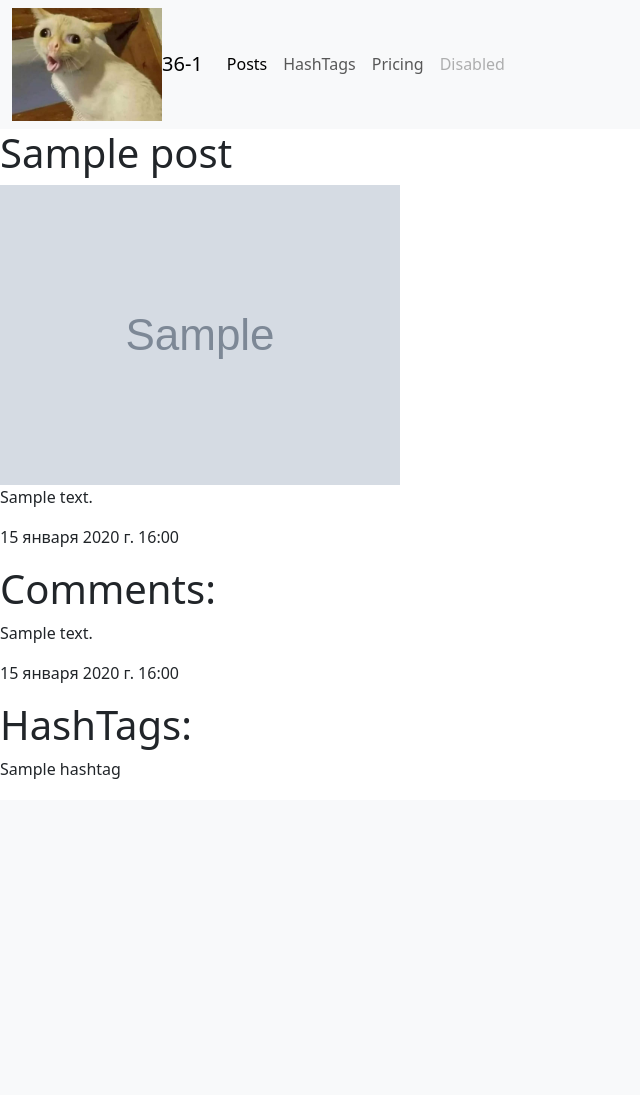
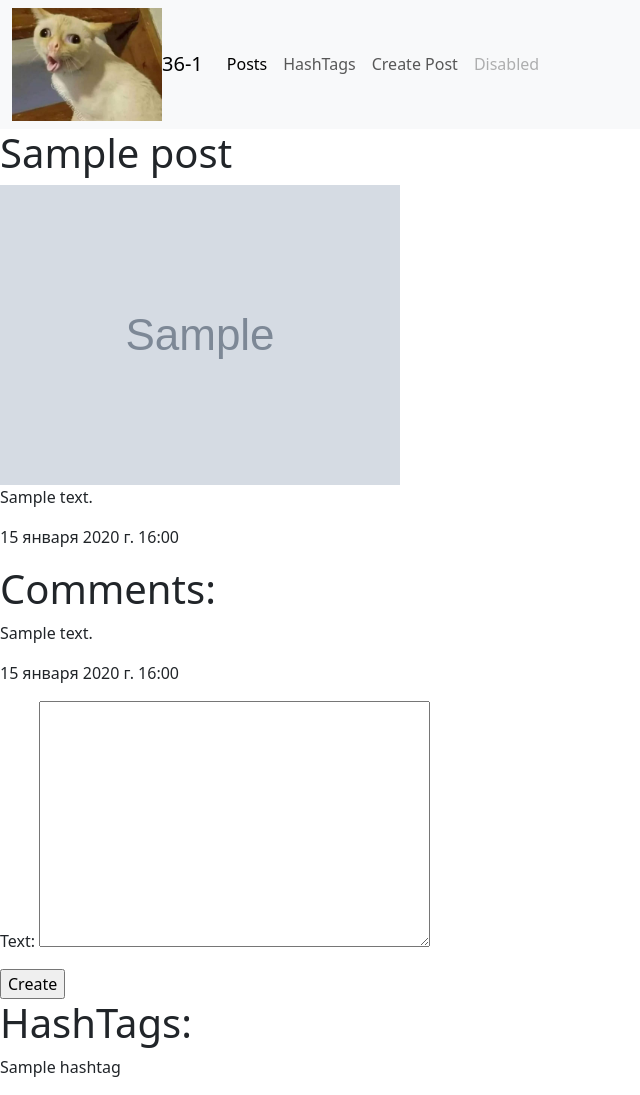
Before and after one commit to EsenbekM/36-1, a Django app: page /posts/1/ in a window 1280 px wide. Shown: the whole page, without its empty margins (0-640 px from the left). Before the commit the page ends 779 px from the top, so only its background shows below. Run offline with Django 4.2, Linux system fonts and the light colour scheme; tables that the repository leaves empty hold one stand-in row (values such as "Sample post"); grey boxes marked "Sample" are stand-in pictures.

Commit message:
lesson 5

```diff
--- a/blog/urls.py
+++ b/blog/urls.py
@@ -4,7 +4,7 @@ from django.conf import settings
 from django.conf.urls.static import static
 
 from post.views import hello_view, main_page_view, \
-    post_list_view, post_detail_view, hashtags_list_view
+    post_list_view, post_detail_view, hashtags_list_view, post_create_view, comment_create_view
 
 
 urlpatterns = [
@@ -12,8 +12,10 @@ urlpatterns = [
 
     path('', main_page_view),
     path('hello/', hello_view),
-    path('posts/', post_list_view),
-    path('posts/<int:post_id>/', post_detail_view),
+    path('posts/', post_list_view, name='posts_list'),
+    path('posts/<int:post_id>/', post_detail_view, name='post_detail'),
+    path('posts/create/', post_create_view),
+    path('posts/<int:post_id>/comment/', comment_create_view, name='comment_create'),
 
     path('hashtags/', hashtags_list_view),
 ]
--- /dev/null
+++ b/post/forms.py
@@ -0,0 +1,71 @@
+from django import forms
+
+from post.models import Post, Comment
+
+
+class PostCreateForm(forms.Form):
+    photo = forms.ImageField(
+        required=False,
+        label="Фото",
+    )
+    title = forms.CharField(
+        max_length=10,
+        label="Название",
+    )
+    content = forms.CharField(
+        required=False,
+        label="Контент",
+        widget=forms.Textarea
+    )
+
+    def clean_title(self):
+        title = self.cleaned_data['title']
+        if len(title) > 10:
+            raise forms.ValidationError("Длина превышает 10 символов")
+        return title
+
+    def clean(self):
+        cleaned_data = super().clean()
+        title = cleaned_data.get('title')
+        content = cleaned_data.get('content')
+
+        if title == content:
+            raise forms.ValidationError("Заголовок и контент совпадают")
+
+        return cleaned_data
+
+
+class PostCreateForm2(forms.ModelForm):
+    class Meta:
+        model = Post
+        fields = ('photo', 'title', 'content', 'hashtags')
+        labels = {
+            'photo': 'Фото',
+            'title': 'Название',
+            'content': 'Контент',
+        }
+
+    def clean_title(self):
+        title = self.cleaned_data['title']
+        if len(title) > 10:
+            raise forms.ValidationError("Длина превышает 10 символов")
+        return title
+
+    def clean(self):
+        cleaned_data = super().clean()
+        title = cleaned_data.get('title')
+        content = cleaned_data.get('content')
+
+        if title == content:
+            raise forms.ValidationError("Заголовок и контент совпадают")
+
+        return cleaned_data
+
+
+class CommentCreateForm(forms.ModelForm):
+    class Meta:
+        model = Comment
+        fields = ('text', )
+        labels = {
+            'content': 'Контент',
+        }
--- a/post/views.py
+++ b/post/views.py
@@ -22,13 +22,13 @@ status code - код состояния, который будет возвра
 render - функция, которая отображает шаблон и возвращает ответ.
 
 QuerySet - набор объектов, полученных в результате запроса к базе данных.
-
 '''
 
-from django.shortcuts import render
+from django.shortcuts import render, redirect
 from django.http import HttpResponse
 
 from post.models import HashTag, Post, Comment
+from post.forms import PostCreateForm, PostCreateForm2, CommentCreateForm
 
 
 def hello_view(request):
@@ -59,6 +59,7 @@ def post_list_view(request):
 
 def post_detail_view(request, post_id):
     if request.method == 'GET':
+        form = CommentCreateForm()
         try:
             post = Post.objects.get(id=post_id) # Post
         except Post.DoesNotExist:
@@ -70,12 +71,22 @@ def post_detail_view(request, post_id):
         return render(
             request,
             'post/detail.html',
-            context={'post': post}
+            context={'post': post, 'comment_form': form}
         )
+
+def comment_create_view(request, post_id):
+    if request.method == 'POST':
+        form = CommentCreateForm(request.POST)
+
+        if form.is_valid():
+            comment = form.save(commit=False)
+            comment.post_id = post_id
+            comment.save()
+
+        return redirect('post_detail', post_id=post_id)
 
 # comment.post - объект поста
 # post.comments - QuerySet всех комментариев поста
-
 
 def hashtags_list_view(request):
     if request.method == 'GET':
@@ -86,3 +97,34 @@ def hashtags_list_view(request):
             'hashtags/list.html',
             {"hashtags": hashtags}
         )
+
+
+def post_create_view(request):
+    if request.method == 'GET':
+        context = {
+            'form': PostCreateForm2()
+        }
+
+        return render(
+            request,
+            'post/create.html',
+            context=context
+        )
+
+    elif request.method == 'POST':
+        form = PostCreateForm2(request.POST, request.FILES)
+
+        if form.is_valid():
+            # Post.objects.create(**form.cleaned_data)
+            form.save()
+            return redirect('posts_list')
+
+        context = {
+            'form': form
+        }
+
+        return render(
+            request,
+            'post/create.html',
+            context=context
+        )
--- a/templates/index.html
+++ b/templates/index.html
@@ -21,7 +21,7 @@
             <div class="navbar-nav">
               <a class="nav-link active" aria-current="page" href="/posts/">Posts</a>
               <a class="nav-link" href="/hashtags/">HashTags</a>
-              <a class="nav-link" href="#">Pricing</a>
+              <a class="nav-link" href="/posts/create/">Create Post</a>
               <a class="nav-link disabled" href="#" tabindex="-1" aria-disabled="true">Disabled</a>
             </div>
           </div>
--- a/templates/post/detail.html
+++ b/templates/post/detail.html
@@ -28,6 +28,11 @@
     </p>
 {% endfor %}
 
+<form action="/posts/{{ post.id }}/comment/" method="post">
+    {% csrf_token %}
+    {{ comment_form.as_p }}
+    <input type="submit" value="Create">
+</form>
 
 <h1>HashTags:</h1>
 
```
Also changed, not shown: templates/post/create.html (added, +14 -0 lines), test.py (added, +12 -0 lines).
